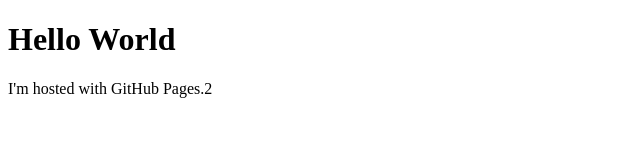
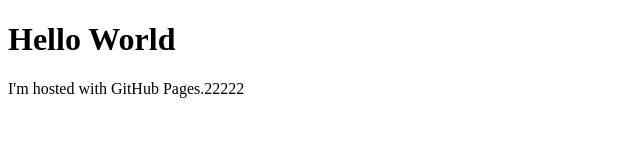
Before and after one commit to balazsbozso/balazsbozso.github.io, a plain HTML site: page index.html in a window 1280 px wide. Shown: the full height of the page, 0-640 px from the left. Drawn offline with Linux system fonts and the light colour scheme.

Commit message:
Update index.html

```diff
--- a/index.html
+++ b/index.html
@@ -2,6 +2,6 @@
 <html>
 <body>
 <h1>Hello World</h1>
-<p>I'm hosted with GitHub Pages.2</p>
+<p>I'm hosted with GitHub Pages.22222</p>
 </body>
 </html>
```
